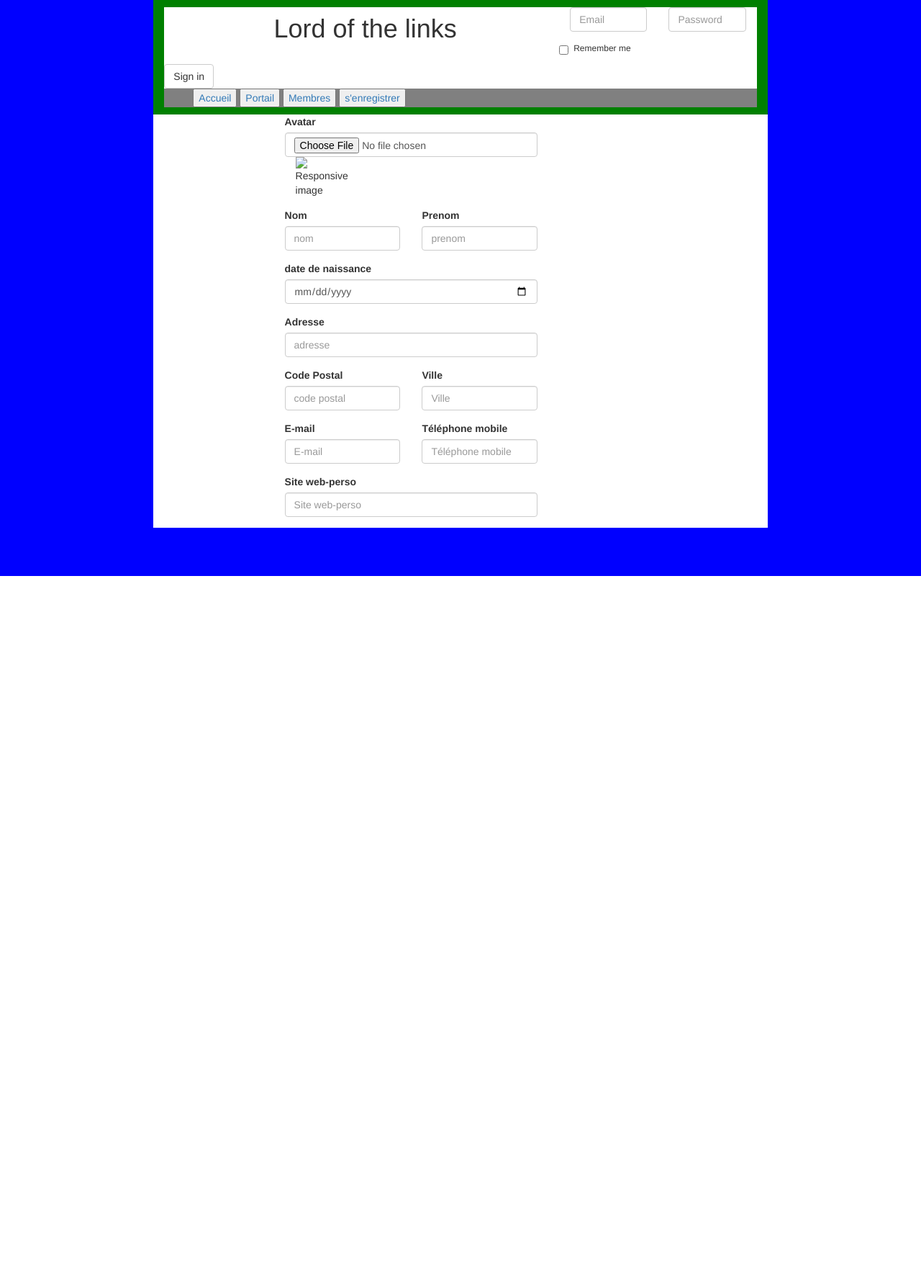
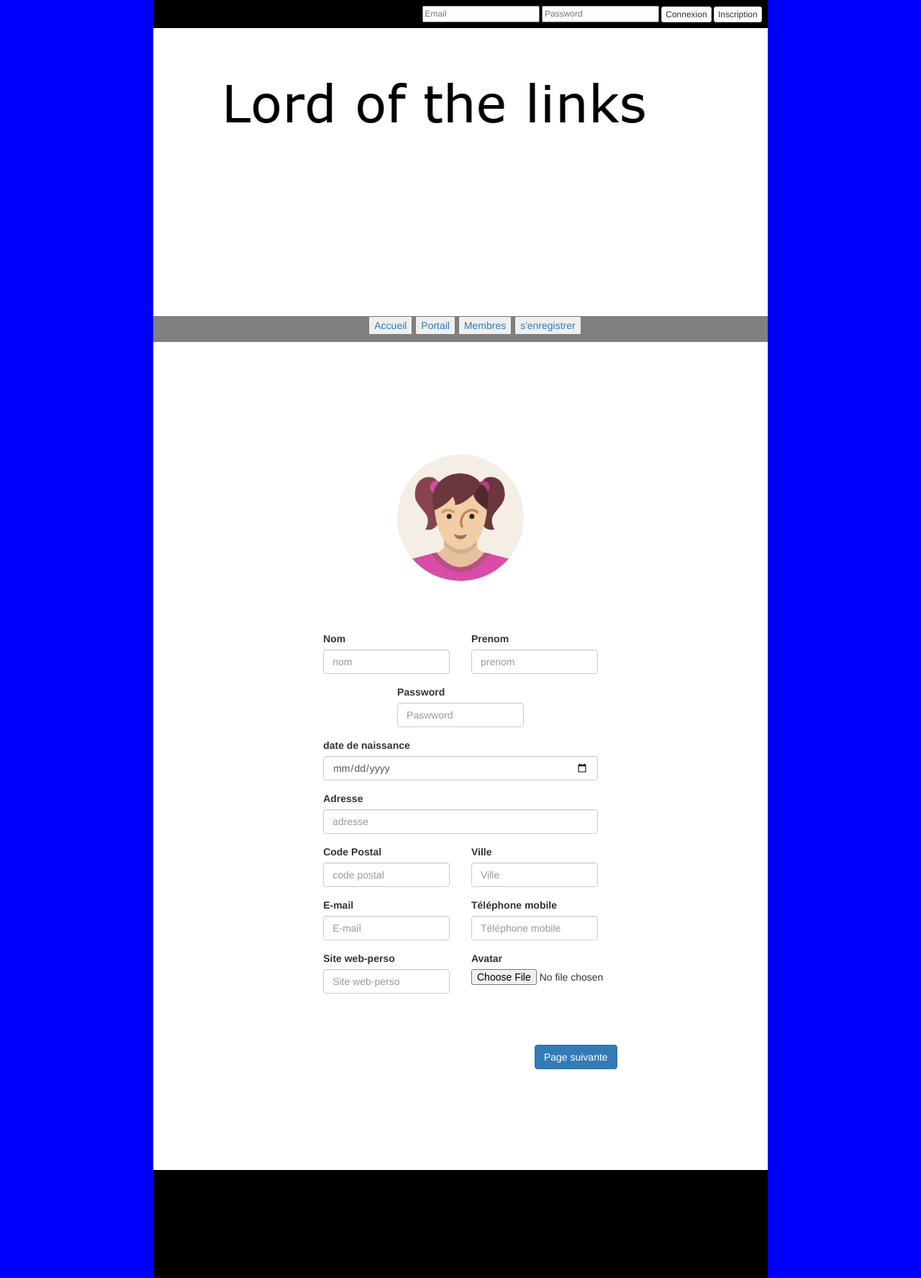
Before and after one commit to Skaanka/lord_of_the_link, a PHP site: page /formulaire.php in a window 1280 px wide. Shown: the whole page at 72% size. Before the commit the page ends 800 px from the top, so only its background shows below. Run offline with PHP 8.4, Linux system fonts and the light colour scheme.

Commit message:
amelioration du formulaire v0.2

```diff
--- a/css/style.css
+++ b/css/style.css
@@ -6,15 +6,24 @@ body {
 }
 
 #header {
-    background: green;
+    background: url(../img/bandeau.png) no-repeat, fixed, center;
+    background-size: cover;
+    height: 400px;
 }
 
 #wrapper {
+    padding-top: 10em;
+    padding-bottom: 10em;
     background: white;
 }
 
+#connexionbar {
+    padding: 8px;
+    background: black;
+}
+
 #connexion {
-    background: white;
+    text-align: right;
     font-size: 12px;
 }
 
@@ -23,5 +32,27 @@ body {
 }
 
 #menu-nav {
+    text-align: center;
+
     background: grey;
 }
+
+#avatar {
+    float: left;
+}
+
+#pics {
+}
+
+#espaceform {
+    padding-top: 5em;
+}
+
+#bouton {
+    padding-top: 4em;
+}
+
+#footer {
+    background: black;
+    height: 150px;
+}
--- a/formulaire.php
+++ b/formulaire.php
@@ -1,5 +1,7 @@
 <!doctype html>
 <html lang="fr">
+
+
     <head>
         <meta charset="utf-8">
         <title>LOTL formulaire</title>
@@ -8,28 +10,28 @@
     </head>
     <body>
 
+        <div id="connexionbar" class="col-md-8 col-md-offset-2">
+
+            <form id="connexion" class="form-inline">
+                    <div class="form-group">
+                        <label class="sr-only" for="exampleInputEmail3">Email address</label>
+                        <input type="email" class="" id="exampleInputEmail3" placeholder="Email">
+                    </div>
+                    <div class="form-group">
+                        <label class="sr-only" for="exampleInputPassword3">Password</label>
+                        <input type="password" class="" id="exampleInputPassword3" placeholder="Password">
+                    </div>
+
+                    <button type="submit" class="btn btn-default btn-xs">Connexion</button>
+                    <button type="submit" class="btn btn-default btn-xs">Inscription</button>
+            </form>
+        </div>
+
         <div id="header" class="col-md-8 col-md-offset-2">
-            <h1 class="col-md-6 col-md-offset-2">Lord of the links</h1>
 
-            <form class="connexion" id="connexion" class="form-inline">
-              <div class="form-group col-md-2">
-                <label class="sr-only " for="exampleInputEmail3">Email address</label>
-                <input type="email" class="form-control" id="exampleInputEmail3" placeholder="Email">
         </div>
-              <div class="form-group col-md-2">
-                <label class="sr-only" for="exampleInputPassword3">Password</label>
-                <input type="password" class="form-control" id="exampleInputPassword3" placeholder="Password">
-              </div>
-              <div class="checkbox">
-                <label>
-                  <input type="checkbox"> Remember me
-                </label>
-              </div>
-              <button type="submit" class="btn btn-default">Sign in</button>
-            </form>
-
         <!-------- MENU HEAD ----------->
-                    <nav id="menu-nav" >
+        <nav class="col-md-8 col-md-offset-2"id="menu-nav" >
             <!------- MENU NAV --------->
             <ul class="navBeauty">
                 <button class="menu_str" ><a href="#">Accueil </a></button>
@@ -40,19 +42,28 @@
         </nav>
         <!-------------- FIN MENU NAV ------------------------->
 
-                </div>
-        </div>
+
+
 
 
 
 
         <div id="wrapper" class="col-md-8 col-md-offset-2">
-            <form class="col-md-6 col-md-offset-2">
-                <div class="form-group col-md-12 rows-4" >
-                    <label for="pics ">Avatar</label>
-                    <input type="file" class="form-control col-md-6" id="pics" name="avatar">
-                    <img src="" id="avatar" class="img-responsive col-md-4 img-rounded" alt="Responsive image" >
+            <form class="col-md-6 col-md-offset-3">
+
+                <div class="form-group col-md-12" >
+
+
+
+
                 </div>
+
+                <div class="row">
+                    <div class="col-md-6 col-md-offset-3"><img src="img/1449593217_girl.png" id="avatar" class="img-responsive img-circle" alt="Responsive image" ></div>
+
+                </div>
+
+                <div class="row" id="espaceform">
                     <div class="form-group col-md-6">
                         <label for="name">Nom</label>
                         <input type="text" class="form-control" id="name" placeholder="nom" name="nom">
@@ -61,6 +72,14 @@
                         <label for="firstname">Prenom</label>
                         <input type="text" class="form-control" id="firstname" placeholder="prenom" name="prenom">
                     </div>
+                    <div class="form-group col-md-6 col-md-offset-3">
+                        <label for="password">Password</label>
+                        <input type="text" class="form-control" id="password" placeholder="Paswword" name="password">
+                    </div>
+                </div>
+
+
+                <div class="row">
                     <div class="form-group col-md-12">
                         <label for="birthD">date de naissance</label>
                         <input type="date" class="form-control" id="birthD" placeholder="date de naissance" name="ddn">
@@ -69,6 +88,9 @@
                         <label for="adresse">Adresse</label>
                         <input type="text" class="form-control" id="adresse" placeholder="adresse" name="adresse">
                     </div>
+                </div>
+
+                <div class="row">
                     <div class="form-group col-md-6">
                         <label for="cp">Code Postal</label>
                         <input type="text" class="form-control" id="cp" placeholder="code postal" name="cp">
@@ -77,6 +99,9 @@
                         <label for="city">Ville</label>
                         <input type="text" class="form-control" id="city" placeholder="Ville" name="ville">
                     </div>
+                </div>
+
+                <div class="row">
                     <div class="form-group col-md-6">
                         <label for="email">E-mail</label>
                         <input type="text" class="form-control" id="email" placeholder="E-mail" name="mail">
@@ -85,14 +110,30 @@
                         <label for="phone">Téléphone mobile</label>
                         <input type="text" class="form-control" id="phone" placeholder="Téléphone mobile" name="phone">
                     </div>
-                <div class="form-group col-md-12">
+                </div>
+
+                <div class="row">
+                    <div class="form-group col-md-6">
                         <label for="webSite">Site web-perso</label>
                         <input type="text" class="form-control" id="webSite" placeholder="Site web-perso" name="siteWeb">
                     </div>
+                    <label id="spanAvatar"for="pics" class=" col-md-3">Avatar</label>
+                    <div class="col-md-6">
+                        <input type="file" class="" id="pics" name="avatar">
+                    </div>
+                </div>
+
+                <div id="bouton" class="row">
+                    <div class="col-md-offset-9">
+                        <button type="button" class="btn btn-primary">Page suivante</button>
+                    </div>
+                </div>
+
             </form>
 
+        </div>
 
-
+        <div id="footer" class="col-md-8 col-md-offset-2">
         </div>
 
     </body>
```
Also changed, not shown: img/1449593217_girl.png (added), img/Hopstarter-Halloween-Avatars-Mask-3.ico (added), img/bandeau.png (added). Lines whose indentation alone changed are shown as unchanged.
